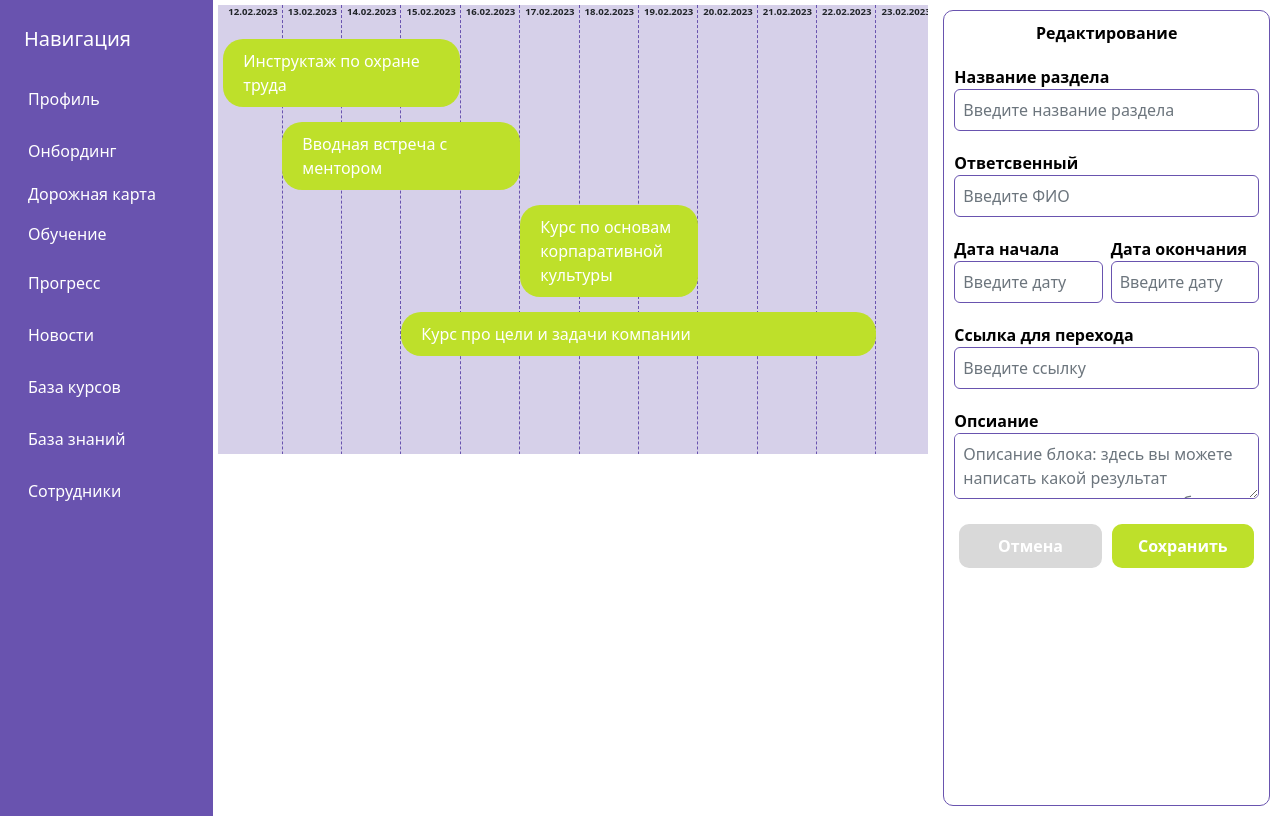
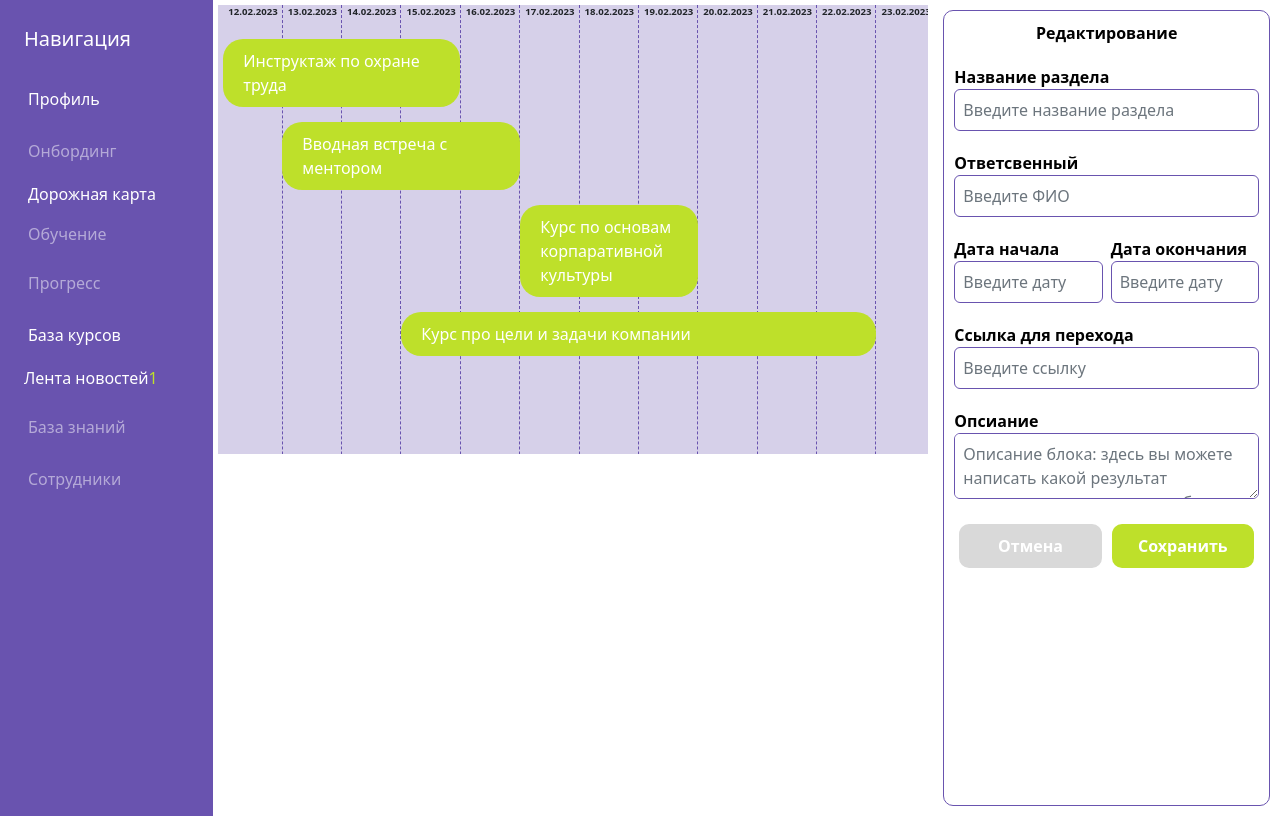
Before and after one commit to Nadezhda24/employeeOnboarding, a Vue app: page /gant in a window 1280 px wide. Built offline with nearby package versions, Linux system fonts and the light colour scheme.

Commit message:
fix menu

```diff
--- a/src/components/Profile.vue
+++ b/src/components/Profile.vue
@@ -1,6 +1,4 @@
 <template>
-<div class="row flex-nowrap">
-
   <div class="col py-3 ">
 
     <div class="container">
@@ -165,7 +163,7 @@
       </div>
     </div>
   </div>
-</div>
+
 </template>
 
 <script>
--- a/src/components/ui/Menu.vue
+++ b/src/components/ui/Menu.vue
@@ -14,16 +14,16 @@
                             </a>
                         </li>
                         <li>
-                            <a href="#submenu1" data-bs-toggle="collapse" class="nav-link px-0 align-middle">
+                            <a href="#submenu1" data-bs-toggle="collapse" class="nav-link px-0 align-middle isDisabled">
                                 <i class="fs-4 bi-speedometer2"></i> <span
                                     class="ms-1 d-none d-sm-inline text-white ">Онбординг</span> </a>
                             <ul class="collapse show nav flex-column ms-1" id="submenu1" data-bs-parent="#menu">
                                 <li class="w-100">
-                                    <a href="/gant" class="nav-link px-0"> <span class="d-none d-sm-inline text-white ">Дорожная карта</span>
+                                    <a href="/gant" class="nav-link px-0"> <span class="d-none d-sm-inline text-white">Дорожная карта</span>
                                     </a>
                                 </li>
                                 <li>
-                                    <a href="#" class="nav-link px-0"> <span class="d-none d-sm-inline text-white ">Обучение</span>
+                                    <a href="#" class="nav-link px-0"> <span class="d-none d-sm-inline text-white isDisabled">Обучение</span>
                                     </a>
                                 </li>
                             </ul>
@@ -31,47 +31,32 @@
                         <li>
                             <a href="#" class="nav-link px-0 align-middle">
                                 <i class="fs-4 bi-table"></i> <span
-                                    class="ms-1 d-none d-sm-inline text-white ">Прогресс</span></a>
+                                    class="ms-1 d-none d-sm-inline text-white isDisabled">Прогресс</span></a>
                         </li>
                         <li>
-                            <a href="/news" data-bs-toggle="collapse" class="nav-link px-0 align-middle ">
-                                <i class="fs-4 bi-bootstrap"></i> <span class="ms-1 d-none d-sm-inline  text-white">Новости</span>
-                            </a>
                           <a href="/courseBase" data-bs-toggle="collapse" class="nav-link px-0 align-middle ">
                             <i class="fs-4 bi-bootstrap"></i> <span class="ms-1 d-none d-sm-inline  text-white">База курсов</span>
                           </a>
+                          <a href="/news" class="nav-link px-0"> <span class="d-none d-sm-inline  text-white">Лента новостей</span>
+                            <span class="text-green">1</span>
+                          </a>
                             <ul class="collapse nav flex-column ms-1" id="submenu2" data-bs-parent="#menu">
-                                <li class="w-100">
-                                    <a href="#" class="nav-link px-0"> <span class="d-none d-sm-inline  text-white">Лента новостей</span>
-                                        <span class="text-green">1</span>
-                                    </a>
-                                </li>
                                 <li>
-                                    <a href="#" class="nav-link px-0"> <span class="d-none d-sm-inline  text-white">Уведомления</span>
+                                    <a href="#" class="nav-link px-0 isDisabled"> <span class="d-none d-sm-inline  text-white">Уведомления</span>
                                         <span class="text-green">2</span>
                                     </a>
                                 </li>
                             </ul>
                         </li>
                         <li>
-                            <a href="#submenu3" data-bs-toggle="collapse" class="nav-link px-0 align-middle">
+                            <a href="#submenu3" data-bs-toggle="collapse" class="nav-link px-0 align-middle isDisabled">
                                 <i class="fs-4 bi-grid"></i> <span class="ms-1 d-none d-sm-inline  text-white">База знаний</span>
                             </a>
-                            <ul class="collapse nav flex-column ms-1" id="submenu3" data-bs-parent="#menu">
-                                <li class="w-100">
-                                    <a href="#" class="nav-link px-0"> <span class="d-none d-sm-inline  text-white">Заявки</span></a>
-                                </li>
-                                <li>
-                                    <a href="#" class="nav-link px-0"> <span class="d-none d-sm-inline  text-white">Документы</span></a>
-                                </li>
-                                <li>
-                                    <a href="#" class="nav-link px-0"> <span class="d-none d-sm-inline  text-white">Документооборот</span></a>
-                                </li>
-                            </ul>
+
                         </li>
                         <li>
                             <a href="#" class="nav-link px-0 align-middle">
-                                <i class="fs-4 bi-people"></i> <span class="ms-1 d-none d-sm-inline  text-white">Сотрудники</span>
+                                <i class="fs-4 bi-people"></i> <span class="ms-1 d-none d-sm-inline isDisabled text-white">Сотрудники</span>
                             </a>
                         </li>
                     </ul>
@@ -121,4 +106,11 @@ export default {
         background-color: #BEE02A;
         text-align: center;
     }
+
+ .isDisabled {
+   color: currentColor;
+   cursor: not-allowed;
+   opacity: 0.5;
+   text-decoration: none;
+ }
 </style>
```
Lines whose indentation alone changed are shown as unchanged.
